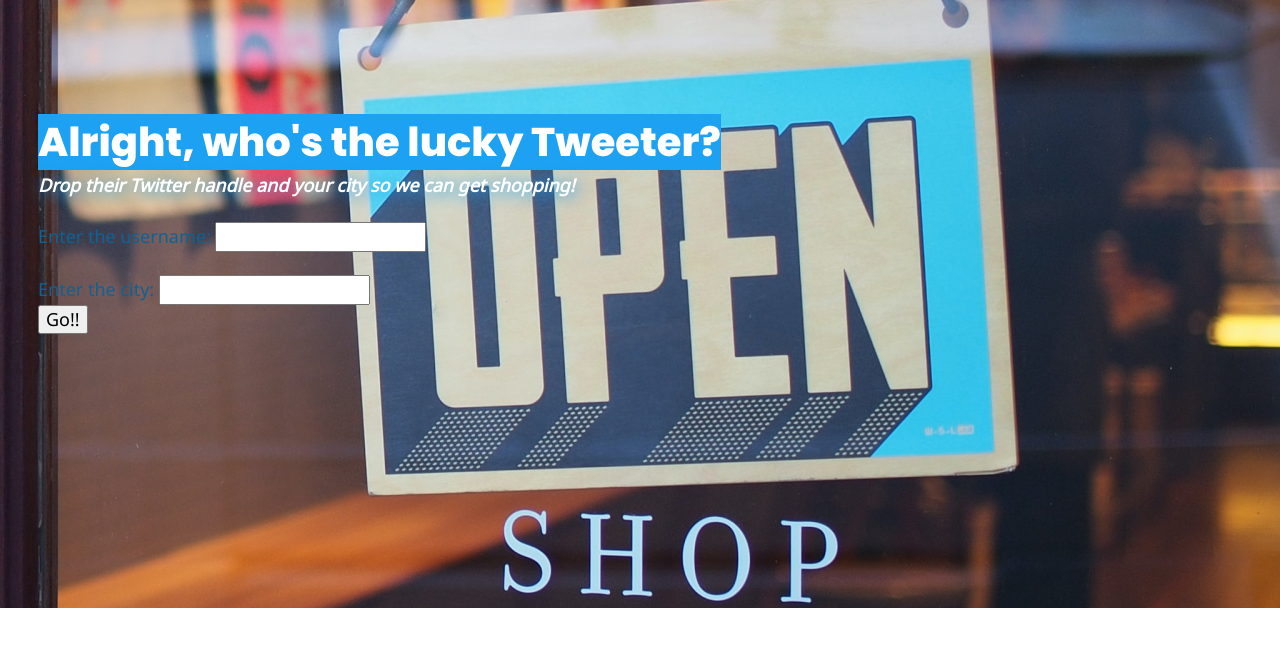
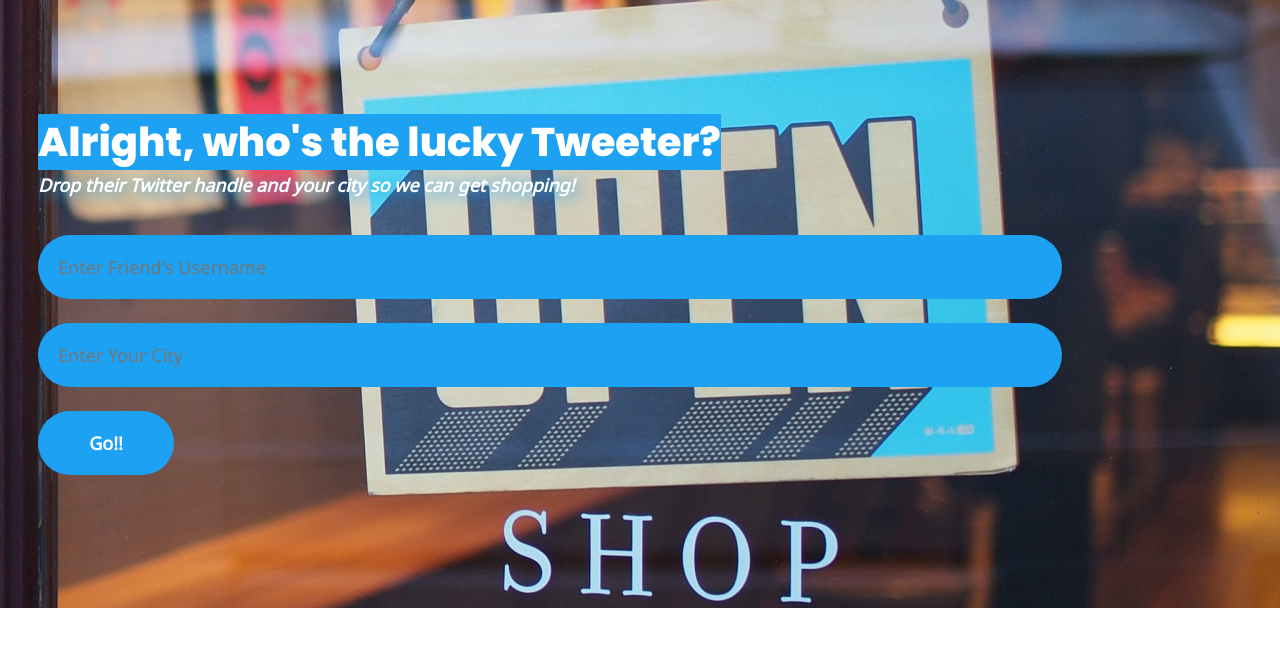
Before and after one commit to cam-garrison/cs411-group1, a Flask app: page / in a window 1280 px wide. Shown: the part 132-779 px from the top of the page. Run offline with Flask 2, Linux system fonts and the light colour scheme; some libraries are stand-ins or nearby versions.

Commit message:
finished baselevel twitter.html

```diff
--- a/prototype/templates/css/_twittermain.scss
+++ b/prototype/templates/css/_twittermain.scss
@@ -21,9 +21,54 @@
         font-weight: 700;
         font-style: italic;
         text-shadow: 2px 2px 15px $twitterBlue;
+        margin-bottom: 2.375rem;
     }
 
     &__form {
 
+        .inputContainer {
+            display: flex;
+            width: 80vw;
+            height: 4rem;
+            margin-bottom: 1.5rem;
+            padding: 0.625rem;
+            background-color: $twitterBlue;
+            border-radius: 2rem;
+        }
+
+        .icon {
+            padding-top: 0.2rem;
+        }
+
+        .iconify {
+            color: $white;
+            font-size: 36px;
+        }
+
+        .inputField {
+            width: 100%;
+            padding: .625rem;
+            border: none;
+            outline: none;
+            background-color: $twitterBlue;
+            color: $white;
+        }
+
+        .inputButton {
+            width: 8.5rem;
+            height: 4rem;
+            border-radius: 2rem;
+            background-color: $twitterBlue;
+            color: $white;
+            border: none;
+            outline: none;
+            font-family: 'Noto Sans', sans-serif;
+            font-weight: 700;
+        }
+
+        .inputButton:hover {
+            background-color: $cerulean;
+            transition: 0.3s;
+        }
     }
 }
--- a/prototype/templates/css/home.css
+++ b/prototype/templates/css/home.css
@@ -68,6 +68,52 @@
   font-weight: 700;
   font-style: italic;
   text-shadow: 2px 2px 15px #1DA1F2;
+  margin-bottom: 2.375rem;
+}
+
+.searchbar__form .inputContainer {
+  display: flex;
+  width: 80vw;
+  height: 4rem;
+  margin-bottom: 1.5rem;
+  padding: 0.625rem;
+  background-color: #1DA1F2;
+  border-radius: 2rem;
+}
+
+.searchbar__form .icon {
+  padding-top: 0.2rem;
+}
+
+.searchbar__form .iconify {
+  color: #FFFFFF;
+  font-size: 36px;
+}
+
+.searchbar__form .inputField {
+  width: 100%;
+  padding: .625rem;
+  border: none;
+  outline: none;
+  background-color: #1DA1F2;
+  color: #FFFFFF;
+}
+
+.searchbar__form .inputButton {
+  width: 8.5rem;
+  height: 4rem;
+  border-radius: 2rem;
+  background-color: #1DA1F2;
+  color: #FFFFFF;
+  border: none;
+  outline: none;
+  font-family: 'Noto Sans', sans-serif;
+  font-weight: 700;
+}
+
+.searchbar__form .inputButton:hover {
+  background-color: #0E6394;
+  transition: 0.3s;
 }
 
 html {
--- a/prototype/templates/twitter.html
+++ b/prototype/templates/twitter.html
@@ -35,6 +35,7 @@
 
     <section class="searchbar">
         <div class="searchbar__padding">
+
             <div class="searchbar__header">
                 <h1>
                     <span class="blueHighlight">Alright, who's the lucky Tweeter?</span>
@@ -43,16 +44,27 @@
                     Drop their Twitter handle and your city so we can get shopping!
                 </p>
             </div>
+
             <div id="content" class="searchbar__form">
                 <form method="post" action="{{ url_for('twitter' )}}">
-                    <label for="username">Enter the username:</label>
-                    <input type="username" name="username" />
-                    <br>
-                    <br>
-                    <label for="city">Enter the city:</label>
-                    <input type="city" name="city" />
-                    <br>
-                    <input type="submit" , name="search" , value="Go!!" />
+
+                    <div class="inputContainer">
+                        <div class="icon">
+                            <span class="iconify" data-inline="false" data-icon="mdi:account-circle"></span>
+                        </div>
+                        <!-- <label for="username">Enter the username:</label> -->
+                        <input class="inputField" type="text" placeholder="Enter Friend's Username" name="username">
+                    </div>
+
+                    <div class="inputContainer">
+                        <div class="icon">
+                            <span class="iconify" data-inline="false" data-icon="mdi:map-marker"></span>
+                        </div>
+                        <!-- <label for="city">Enter the city:</label> -->
+                        <input class="inputField" type="text" placeholder="Enter Your City" name="city">
+                    </div>
+
+                    <input class="inputButton" type="submit" name="search" value="Go!!">
                 </form>
             </div>
 
@@ -60,4 +72,6 @@
 
     </section>
 
+    <!-- iconify plugin -->
+    <script src="https://code.iconify.design/1/1.0.6/iconify.min.js"></script>
 </body>
```
Also changed, not shown: 1 other file.
